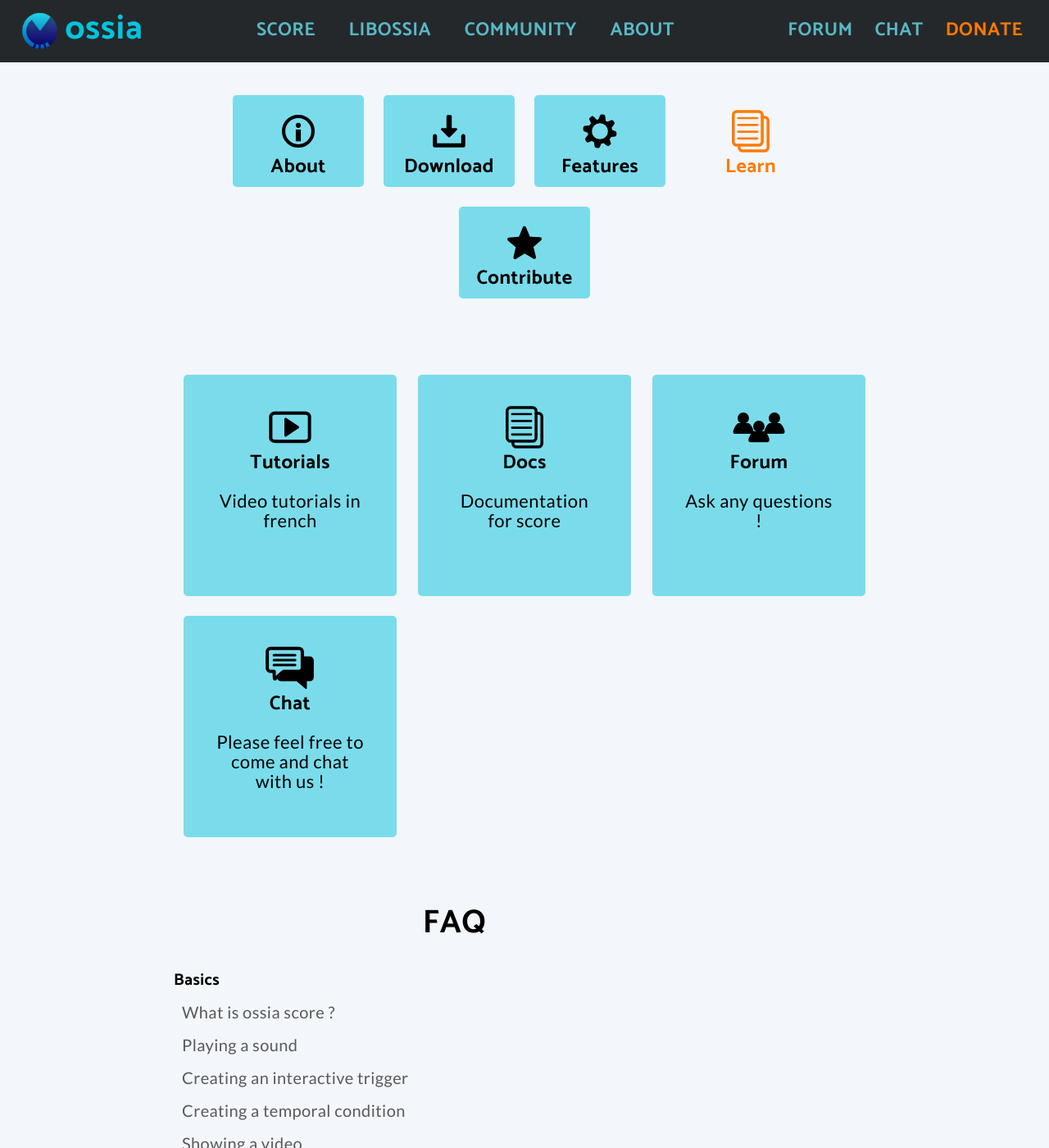
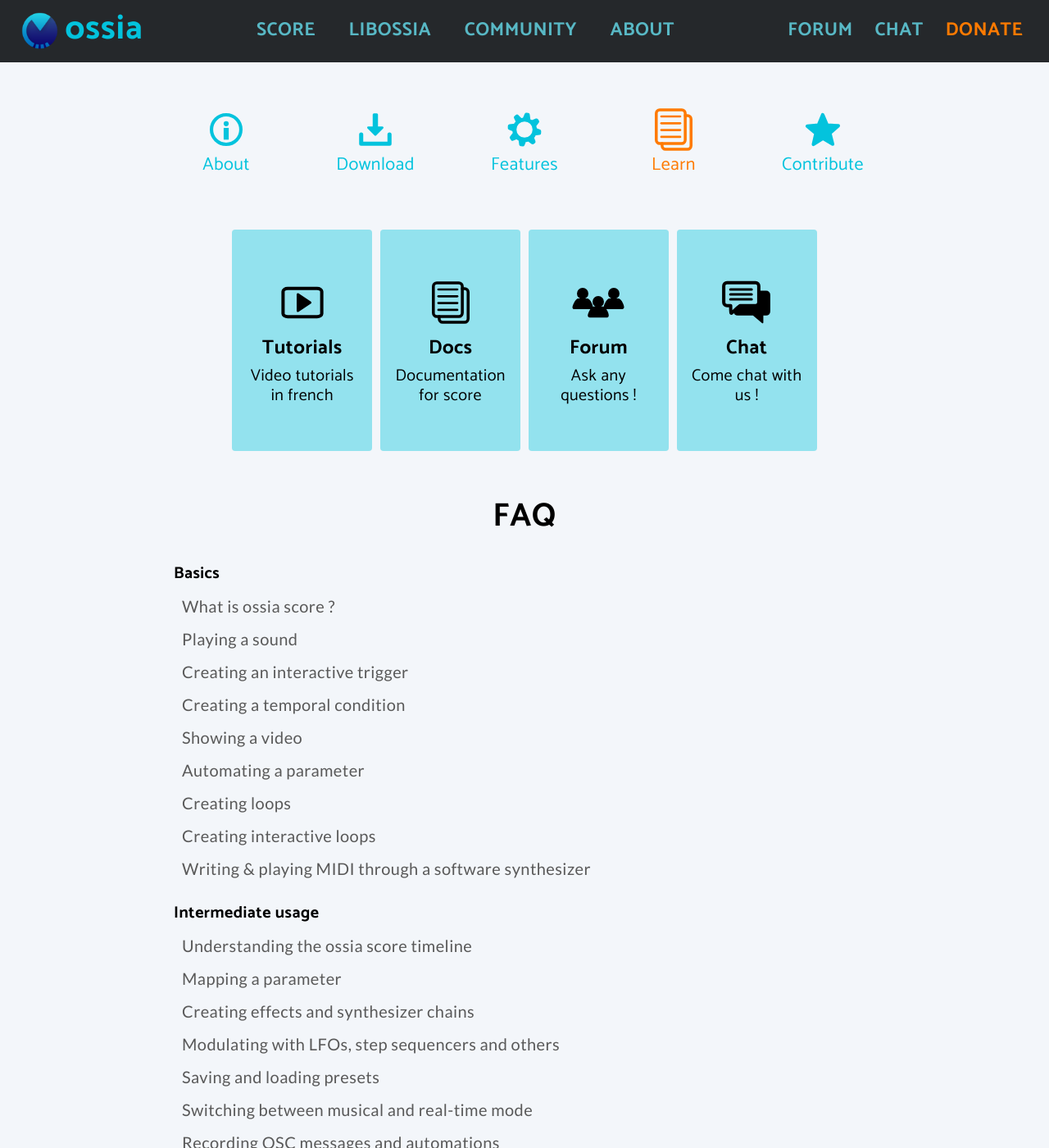
Before and after one commit to thibaudk/ossia.github.io, a Jekyll site: the page built from _pages/learn.markdown, in a window 1280 px wide and 1400 px high. Shown: the whole window at 82% size. Built offline with Jekyll 4.4.1, drawn with Linux system fonts in a browser that asks for light colours.

Commit message:
Changed the menu on desktop/tablet version too

```diff
--- a/_layouts/learn-page.html
+++ b/_layouts/learn-page.html
@@ -30,7 +30,7 @@
         <h2 class="page-title">{{page.title}}</h2>
     </header>
 
-  <section class="wrapper style4 container" style="padding: 2em;">
+  <section class="wrapper style4 container" style="padding: 2em; ">
   {{ content }}
 </section>
 </article>
--- a/_pages/learn.markdown
+++ b/_pages/learn.markdown
@@ -6,7 +6,7 @@
 category: site-learn
 
 ---
-<div class="menu" style="display:flex; justify-content: space-between; align-items:center; width: 100%;margin:auto; padding: auto; ">
+<div class="menu" style="display:flex; align-items:center; width: 100%;margin:auto; padding: auto; ">
         <!-- <a href="/score/learn/faq.html"  class="menu-item panel" ><span class="icon-svg icon-chat"></span> FAQ
          <p class="description">Most frequently asked questions</p></a>
          -->
@@ -18,10 +18,10 @@
 
          <a href="http://forum.ossia.io/"  target="_blank" class="menu-item panel"><span class="icon-svg icon-forum"></span>Forum
          <p class="description">Ask any questions !</p></a>
-         <a href="https://gitter.im/OSSIA/score"  target="_blank" class="menu-item panel"><span class="icon-svg icon-chat"></span>Chat<p class="description">Please feel free to come and chat with us !</p></a>
+         <a href="https://gitter.im/OSSIA/score"  target="_blank" class="menu-item panel"><span class="icon-svg icon-chat"></span>Chat<p class="description">Come chat with us !</p></a>
 </div>
 
-<div style="width: 80%;">
+<div style="width: 100%;">
 <h2 class="page-title" style="text-align: center;">FAQ</h2>
 
 <h3 class="faq">Basics</h3>
--- a/css/style.css
+++ b/css/style.css
@@ -1351,36 +1351,31 @@
 .menu {
     display:flex;
     justify-content: center;
-    width: 80%;
+    width: 100%;
     margin:auto;
-    padding: auto;
-    padding-bottom: 1em;
+    padding: 0;
     flex-wrap: wrap;
+}
+
+.menu-item > .icon-svg {
+    background: var(--light-blue);
 }
 
 .menu-item {
     width: 160px;
     text-align: center;
     font-family: 'Catamaran', sans-serif;
-    font-size: 24px;
+    font-size: 22px;
     line-height: 1em;
-    font-weight: 700;
+    font-weight: 400;
     display: flex;
     flex-direction: column;
     align-items: center;
-    color: black;
-    border-radius: 5px;
-    margin: 0.5em;
-    padding: 1em;
-    padding-top: 0.5em;
-    padding-bottom: 0.5em;
-    background: var(--light-transparent-blue);
-}
-
-.menu-item.panel{
-    height: 270px;
-    width: 260px;
-    padding-top: 1.3em;
+    color: var(--light-blue);
+    border-radius: 0px;
+    margin: 0.5em;margin-top: 1em;
+    padding: 0.01em;
+    background: none;
 }
 
 .menu-item:hover , .menu-item.active, .menu-item.panel.active {
@@ -1388,6 +1383,37 @@
     border-color: var(--orange) !important;
     background: none !important;
 }
+
+.menu-item.panel{
+    display: flex;
+    flex-direction: column;
+    justify-content: center;
+    align-items: center;
+    padding: 0;
+    margin: 0.2em;
+
+    height: 270px;
+    width: 20%;
+
+    font-size: 24px;
+    font-weight: 700;
+    background:rgba(3, 195, 221, 0.4);
+    color: black;
+    border-radius: 4px;
+}
+.menu-item.panel > .icon-svg {
+    background: black;
+    margin: 0.5em;
+}
+.menu-item.panel > p.description {
+    padding: 0;
+    margin: 0.5em;
+    font-size: 20px;
+    font-weight: 400;
+    font-family: 'Catamaran', sans-serif;
+
+}
+
 .icon-chat {
   mask: url(images/icons/chat_icon.svg);
   -webkit-mask-image: url(images/icons/chat_icon.svg);
```
Also changed, not shown: css/style-narrow.css (+7 -4 lines).
